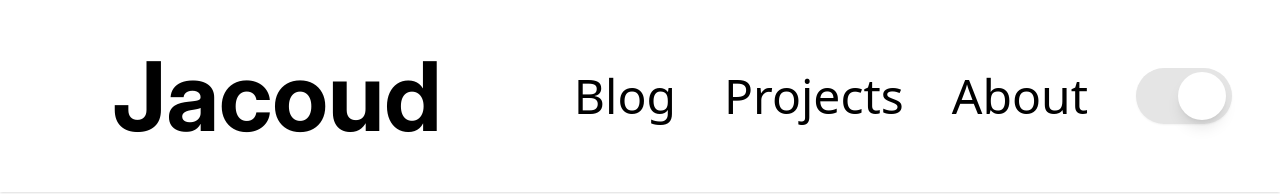
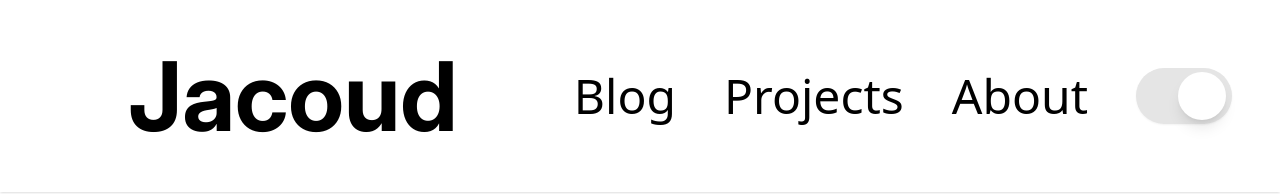
Before and after one commit to mjacoud/jacoud-blog, a Next.js app: page / in a window 1280 px wide. Shown: the top 194 px of the page. Built offline with nearby package versions, Linux system fonts and the light colour scheme.

Commit message:
refactor(navbar.tsx):align logo with posts

```diff
--- a/src/app/Components/Navbar.tsx
+++ b/src/app/Components/Navbar.tsx
@@ -26,7 +26,7 @@ export const Navbar = () => {
   return (
     <nav className="p-8 shadow dark:shadow-white flex justify-between items-center md:pl-16 md:p-12 lg:pl-28 ">
       <Link href={'/'}>
-        <h1 className="font-inter font-bold text-4xl text-black dark:text-white md:text-6xl xl:text-8xl">Jacoud</h1>
+        <h1 className="font-inter font-bold text-4xl text-black dark:text-white md:text-6xl md:pl-4 xl:text-8xl">Jacoud</h1>
       </Link>
       {screen.width <= 768 ?
         <div >
```
